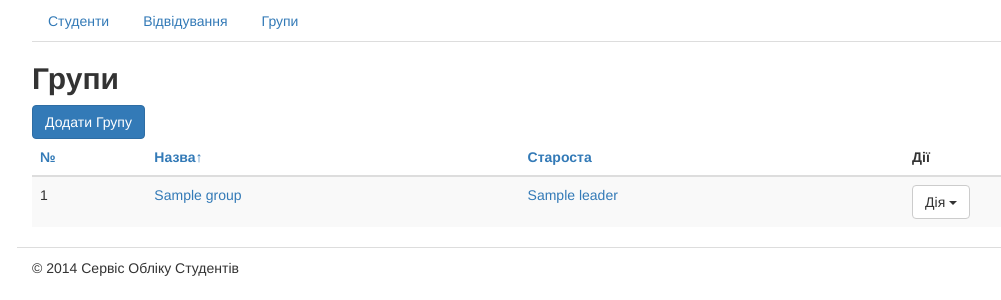
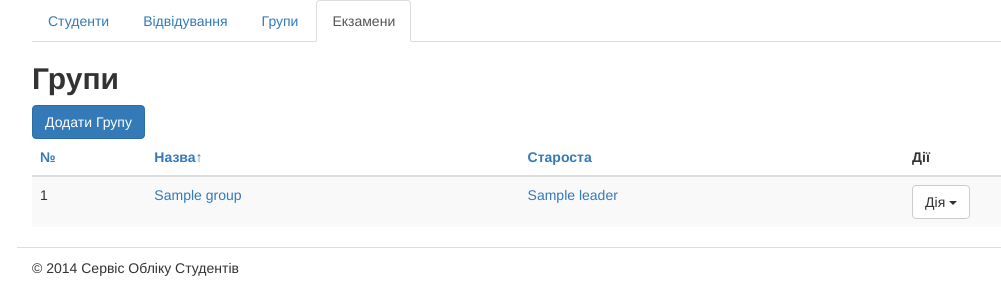
Before and after one commit to AlexaPyth/studentdb, a Django app: template students/templates/students/groups_list.html in a window 1280 px wide. Shown: the part 70-370 px from the top of the page, without its empty margins (38-1039 px from the left). Run offline with Django 3.2, Linux system fonts and the light colour scheme; the template is opened without the code that fills it: most values are stand-ins (such as "Sample title", 1, 10 or a date in 2020); some libraries are stand-ins or nearby versions.

Commit message:
добавив ссилку на вкладку Екзамени

```diff
--- a/students/templates/students/base.html
+++ b/students/templates/students/base.html
@@ -66,6 +66,7 @@
             {% url "home" as url_home %}
             {% url "groups" as url_groups %}
             {% url "journal" as url_journal %}
+            {% url "ekzamen" as url_ekzamen %}
 
 
 
@@ -73,9 +74,10 @@
                         <a href="{% url "home" %}">Студенти</a></li>
                 <li role="presentation" {% if url_journal in request.path %} class = "active" {% endif %}>
                     <a href="/journal">Відвідування</a></li>
-
                 <li role="presentation" {% if url_groups in request.path %} class = "active" {% endif %}>
                         <a href="{% url "groups" %}">Групи</a></li>
+                <li role="presentation" {% if url_ekzamen in request.path %} class = "active" {% endif %}>
+                        <a href="{% url "ekzamen" %}">Екзамени</a></li>
             </ul>
         </div>
     </div>
```
